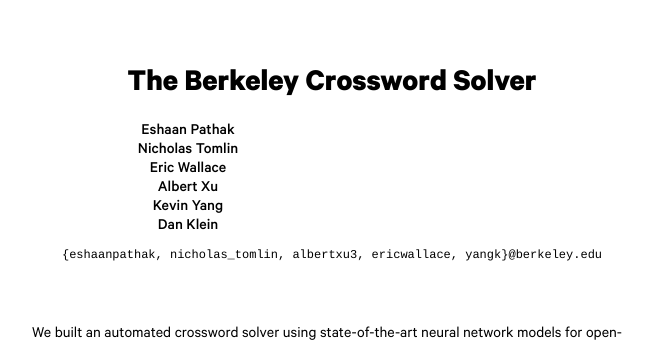
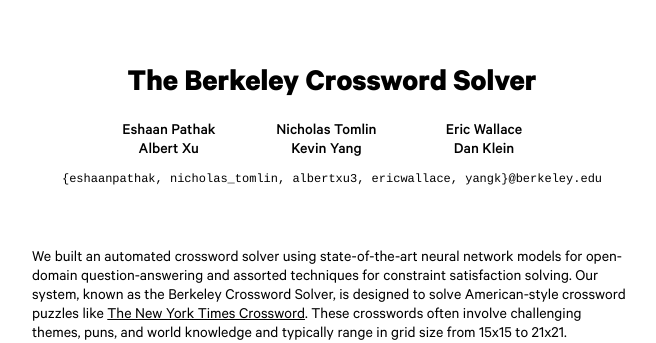
Before and after one commit to nickatomlin/crossword-website, a plain HTML site: page index.html in a window 1280 px wide. Shown: the top 343 px of the page, without its empty margins (308-964 px from the left). Drawn offline with Linux system fonts and the light colour scheme.

Commit message:
Fixed padding issue

```diff
--- a/main.css
+++ b/main.css
@@ -34,14 +34,17 @@ h1 {
   text-align: center;
 }
 
+.names {
+  padding-left: 60px;
+  padding-right: 60px;
+}
+
 .name {
   font-family: 'Calibre';
   display: inline-block;
   width: 32%;
   text-align: center;
   font-weight: 500;
-  padding-left: 60px;
-  padding-right: 60px;
 }
 
 #emails {
```
